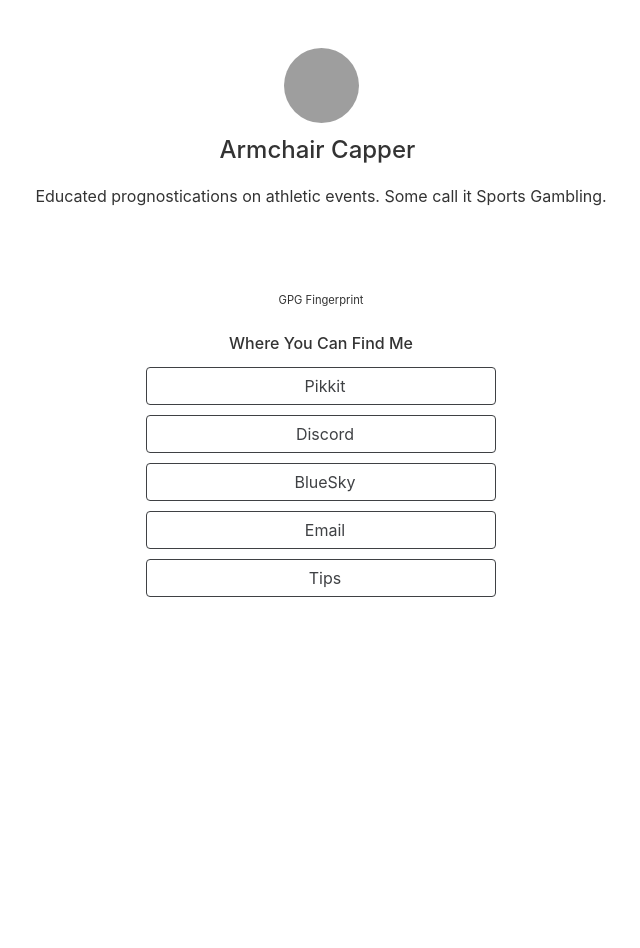
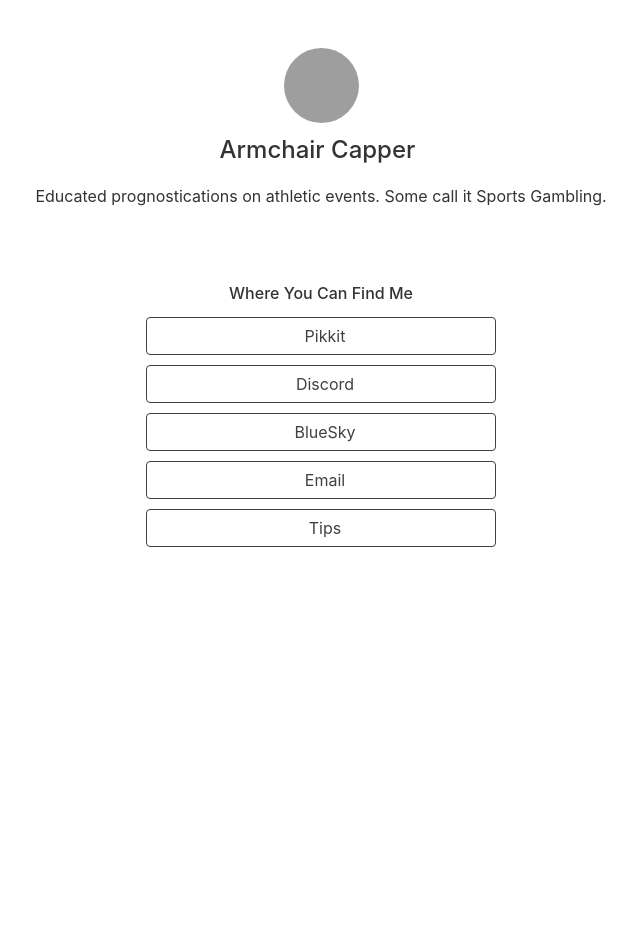
Before and after one commit to vellsworth/profile, a Jekyll site: the page built from index.html, in a window 1280 px wide. Shown: the whole page, without its empty margins (319-959 px from the left). Built offline with Jekyll 4.4.1, drawn with Linux system fonts in a browser that asks for light colours; nearby versions of some CDN libraries; grey boxes are pictures that could not be loaded.

Commit message:
Update default.html

```diff
--- a/_layouts/default.html
+++ b/_layouts/default.html
@@ -43,13 +43,6 @@
         <!-- Social Media Links -->
         {% include social.html %}
 
-        <div class="nav">
-            <div class="nav-center" style="flex-direction: column; text-align: center; font-size: 0.7em;">
-                GPG Fingerprint
-                <span>{{ site.gpg.fingerprint }}</span>
-            </div>
-        </div>
-
         <!-- Link Buttons -->
         {% include links.html %}
 
```
